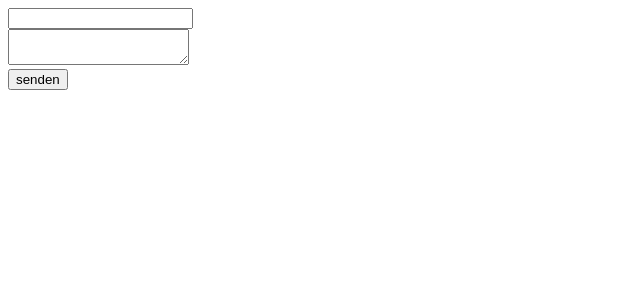
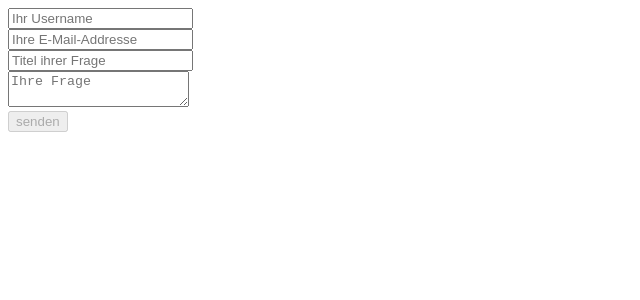
Before and after one commit to ozihler/template, an Angular app in the folder frontend/: page /question-form in a window 1280 px wide. Shown: the top 300 px of the page, without its empty margins (0-640 px from the left). Built offline with nearby package versions, Linux system fonts and the light colour scheme.

Commit message:
Add functionality to the send button

```diff
--- a/frontend/src/app/app.module.ts
+++ b/frontend/src/app/app.module.ts
@@ -2,9 +2,9 @@ import {BrowserModule} from '@angular/platform-browser';
 import {NgModule} from '@angular/core';
 
 import {AppComponent} from './app.component';
-import {FormsModule} from "@angular/forms";
 import {RouterModule, Routes} from '@angular/router';
-import { QuestionFormComponent } from './question-form/question-form.component';
+import {ReactiveFormsModule} from "@angular/forms";
+import {QuestionFormComponent} from "./question-form/question-form.component";
 
 const appRoutes: Routes = [
   {
@@ -25,7 +25,7 @@ const appRoutes: Routes = [
   ],
   imports: [
     BrowserModule,
-    FormsModule,
+    ReactiveFormsModule,
     RouterModule.forRoot(appRoutes)
   ],
   providers: [],
--- /dev/null
+++ b/frontend/src/app/question-form/domain/question.ts
@@ -0,0 +1,22 @@
+export class Question {
+
+  public static createFrom(formData):Question {
+    return new Question(
+      formData.username,
+      formData.email,
+      formData.topics,
+      formData.title,
+      formData.text
+    );
+  }
+
+  constructor(public username: string,
+              public email: string,
+              public topics: string[],
+              public title: string,
+              public text: string
+  ) {
+
+
+  }
+}
--- a/frontend/src/app/question-form/question-form.component.html
+++ b/frontend/src/app/question-form/question-form.component.html
@@ -1,33 +1,76 @@
 <div>
   <form
-    #questionForm="ngForm"
-    id="question-form"
-    name="question-form"
-    (ngSubmit)="submitQuestion(questionForm.form);">
+    [formGroup]="questionForm"
+    (ngSubmit)="submitQuestion()"
+  >
+    <div>
+      <input
+        class="mat-form-field"
+        type="text"
+        id="username"
+        name="username"
+        formControlName="username"
+        placeholder="Ihr Username"
+      />
+    </div>
 
-    <div><input
-      type="text"
-      id="question-title"
-      name="question-title"
-      ngModel
-      #questionTitleField="ngModel"/></div>
+    <div>
+      <input
+        class="mat-form-field"
+        type="text"
+        id="email"
+        name="email"
+        formControlName="email"
+        placeholder="Ihre E-Mail-Addresse"
+      />
+    </div>
+    <div *ngIf="email.touched && email.errors">
+      <div class="mat-error" *ngIf="email.errors.required">
+        Sie müssen eine Email-Adresse angeben.
+      </div>
+    </div>
+    <div *ngIf="email.errors">
+      <div class="mat-error" *ngIf="email.errors.pattern">
+        Die Email-Adresse ist ungültig.
+      </div>
+    </div>
+
+    <div>
+      <input
+        class="mat-form-field"
+        type="text"
+        id="question-title"
+        name="question-title"
+        formControlName="title"
+        placeholder="Titel ihrer Frage"
+      />
+    </div>
 
     <div>
       <textarea
+        class="mat-form-field"
         id="question-text"
         name="question-text"
-        ngModel
-        #questionTextField="ngModel">
+        formControlName="question"
+        placeholder="Ihre Frage"
+      >
       </textarea>
     </div>
 
     <div>
       <button
+        class="mat-primary mat-button"
         id="submit-question-button"
+        type="submit"
         [disabled]="!questionForm.valid">
         senden
       </button>
     </div>
+  </form>
 
-  </form>
+  <div *ngIf="questions">
+    <div *ngFor="let question of questions">
+     <span>{{question.username}} hat eine Frage bezüglich: "{{question.title}}"</span>
+    </div>
+  </div>
 </div>
--- a/frontend/src/app/question-form/question-form.component.ts
+++ b/frontend/src/app/question-form/question-form.component.ts
@@ -1,4 +1,6 @@
-import {Component, OnInit} from '@angular/core';
+import {Component, OnInit} from "@angular/core";
+import {QuestionForm} from "./question-form";
+import {Question} from "./domain/question";
 
 @Component({
   selector: 'app-question-form',
@@ -7,11 +9,26 @@ import {Component, OnInit} from '@angular/core';
 })
 export class QuestionFormComponent implements OnInit {
 
-  constructor() { }
+  questions: Question[] = [];
+  questionForm
+
+  constructor() {
+    this.questionForm = QuestionForm.createQuestionForm();
+  }
 
   ngOnInit() {
   }
-  submitQuestion(form: any) {
 
+  public submitQuestion() {
+    let formData = this.questionForm.value;
+    console.log(formData);
+    this.questions.push(Question.createFrom(formData));
+
+    this.questionForm.reset();
+  }
+
+
+  get email() {
+    return this.questionForm.get("email");
   }
 }
--- /dev/null
+++ b/frontend/src/app/question-form/question-form.ts
@@ -0,0 +1,39 @@
+import {FormControl, FormGroup, Validators} from "@angular/forms";
+
+export class QuestionForm {
+
+  public static createQuestionForm() {
+    return new FormGroup({
+      username: this.createUsernameField(),
+      email: this.createEmailField(),
+      topics: this.createTopicsField(),
+      title: this.createTitleField(),
+      question: this.createQuestionTextArea()
+    });
+  }
+
+  private static createQuestionTextArea() {
+    return new FormControl();
+  }
+
+  private static createTitleField() {
+    return new FormControl();
+  }
+
+  private static createTopicsField() {
+    return new FormControl();
+  }
+
+  private static createUsernameField() {
+    return new FormControl();
+  }
+
+  private static createEmailField() {
+    return new FormControl("",
+      [
+        Validators.required,
+        Validators.pattern('[a-zA-z0-9_\.]+@[a-zA-Z]+\.[a-zA-Z]+')
+      ]
+    );
+  }
+}
```
Also changed, not shown: 1 other file (tests, documents, lock files or other folders).
